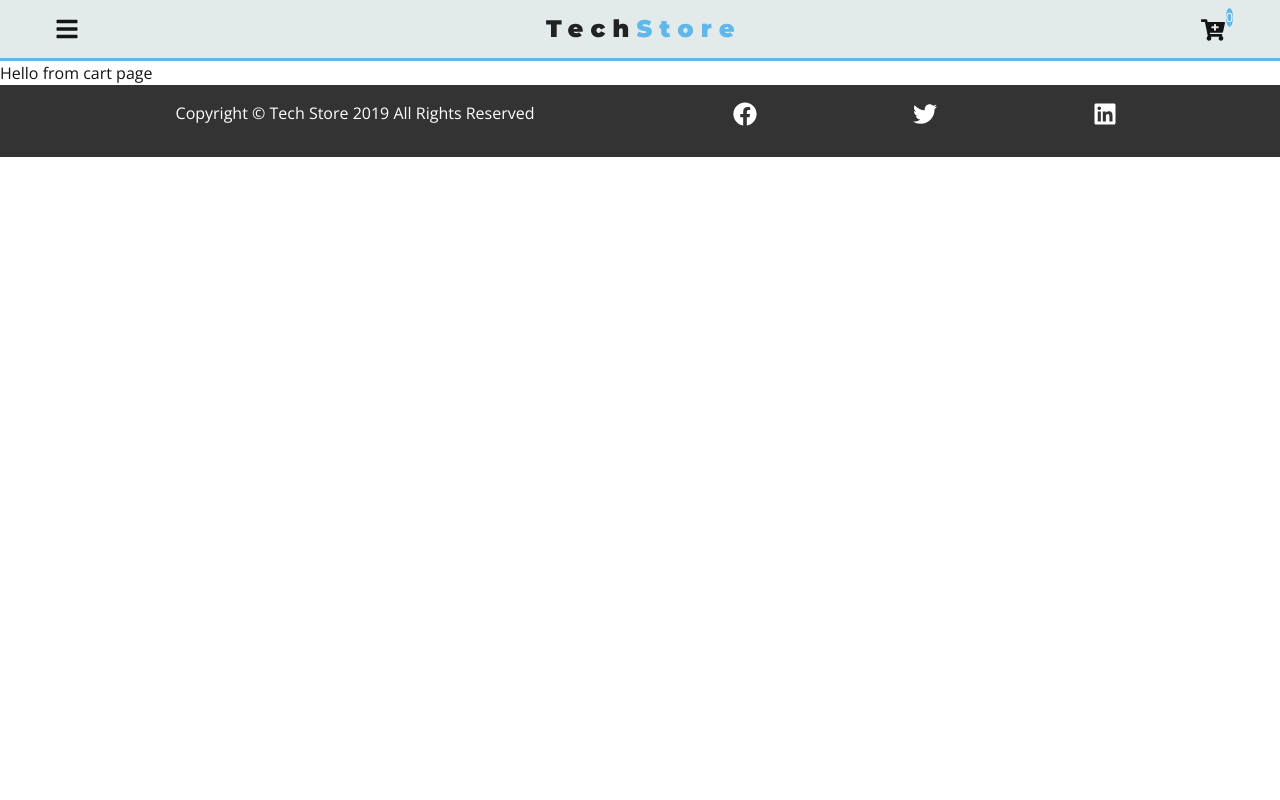
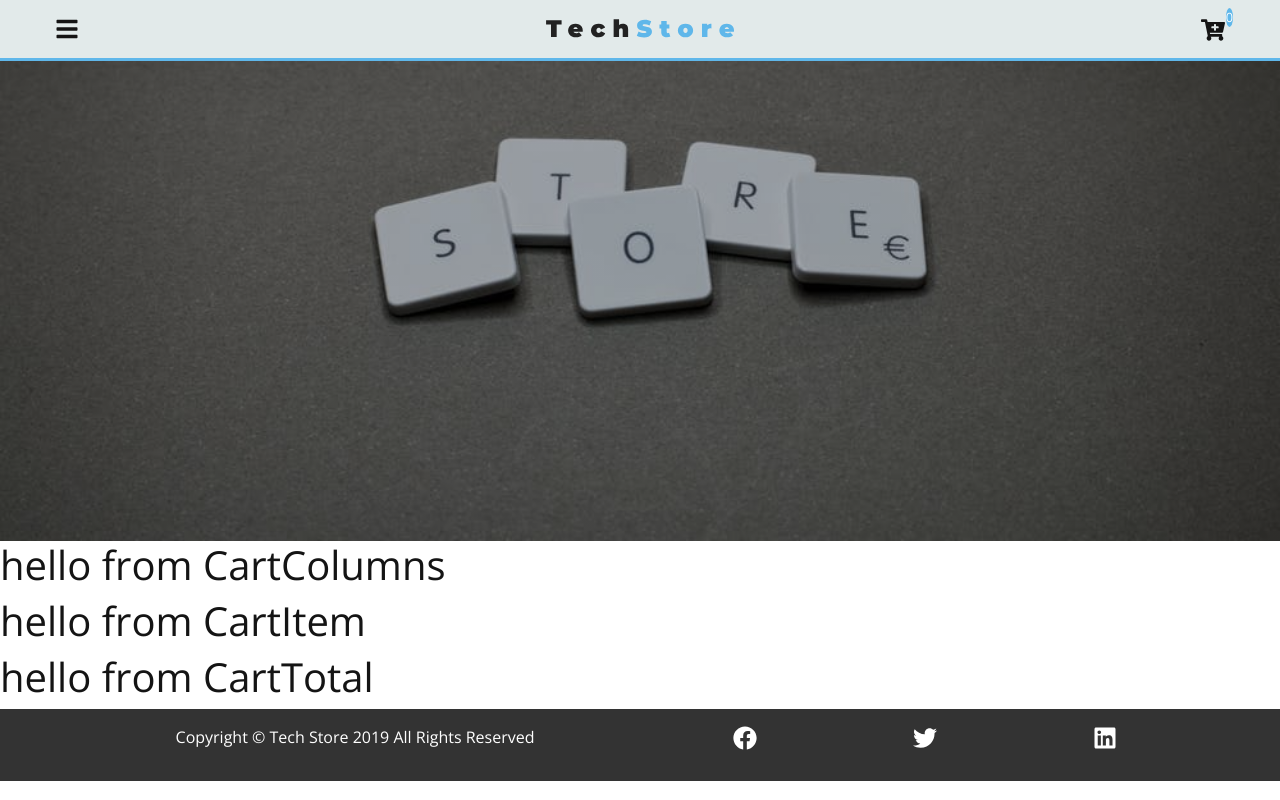
Before and after one commit to JainieJ/delivery-service, a React (Create React App) app: page /cart in a window 1280 px wide. Built offline with nearby package versions, Linux system fonts and the light colour scheme.

Commit message:
Cart Page structure

```diff
--- /dev/null
+++ b/src/components/CartPage/Cart.jsx
@@ -0,0 +1,16 @@
+import React from "react";
+import CartColumns from "./CartColumns";
+import CartList from "./CartList";
+import CartTotals from "./CartTotals";
+
+const Cart = () => {
+  return (
+    <>
+      <CartColumns />
+      <CartList />
+      <CartTotals />
+    </>
+  );
+};
+
+export default Cart;
--- /dev/null
+++ b/src/components/CartPage/CartColumns.jsx
@@ -0,0 +1,7 @@
+import React from "react";
+
+const CartColumns = () => {
+  return <h1>hello from CartColumns</h1>;
+};
+
+export default CartColumns;
--- /dev/null
+++ b/src/components/CartPage/CartItem.jsx
@@ -0,0 +1,7 @@
+import React from "react";
+
+const CartItem = () => {
+  return <h1>hello from CartItem</h1>;
+};
+
+export default CartItem;
--- /dev/null
+++ b/src/components/CartPage/CartList.jsx
@@ -0,0 +1,8 @@
+import React from "react";
+import CartItem from "./CartItem";
+
+const CartList = () => {
+  return <CartItem />;
+};
+
+export default CartList;
--- /dev/null
+++ b/src/components/CartPage/CartTotals.jsx
@@ -0,0 +1,7 @@
+import React from "react";
+
+const CartTotal = () => {
+  return <h1>hello from CartTotal</h1>;
+};
+
+export default CartTotal;
--- /dev/null
+++ b/src/components/CartPage/package.json
@@ -0,0 +1,3 @@
+{
+  "main": "Cart.jsx"
+}
--- a/src/pages/CartPage.jsx
+++ b/src/pages/CartPage.jsx
@@ -1,9 +1,17 @@
 import React, { Component } from "react";
+import Cart from "./../components/CartPage/Cart";
+import storeBcg from "../img/images/storeBcg.jpeg";
+import Hero from "./../components/Hero";
 
 class CartPage extends Component {
   state = {};
   render() {
-    return <>Hello from cart page</>;
+    return (
+      <>
+        <Hero img={storeBcg} />
+        <Cart />
+      </>
+    );
   }
 }
 
```
